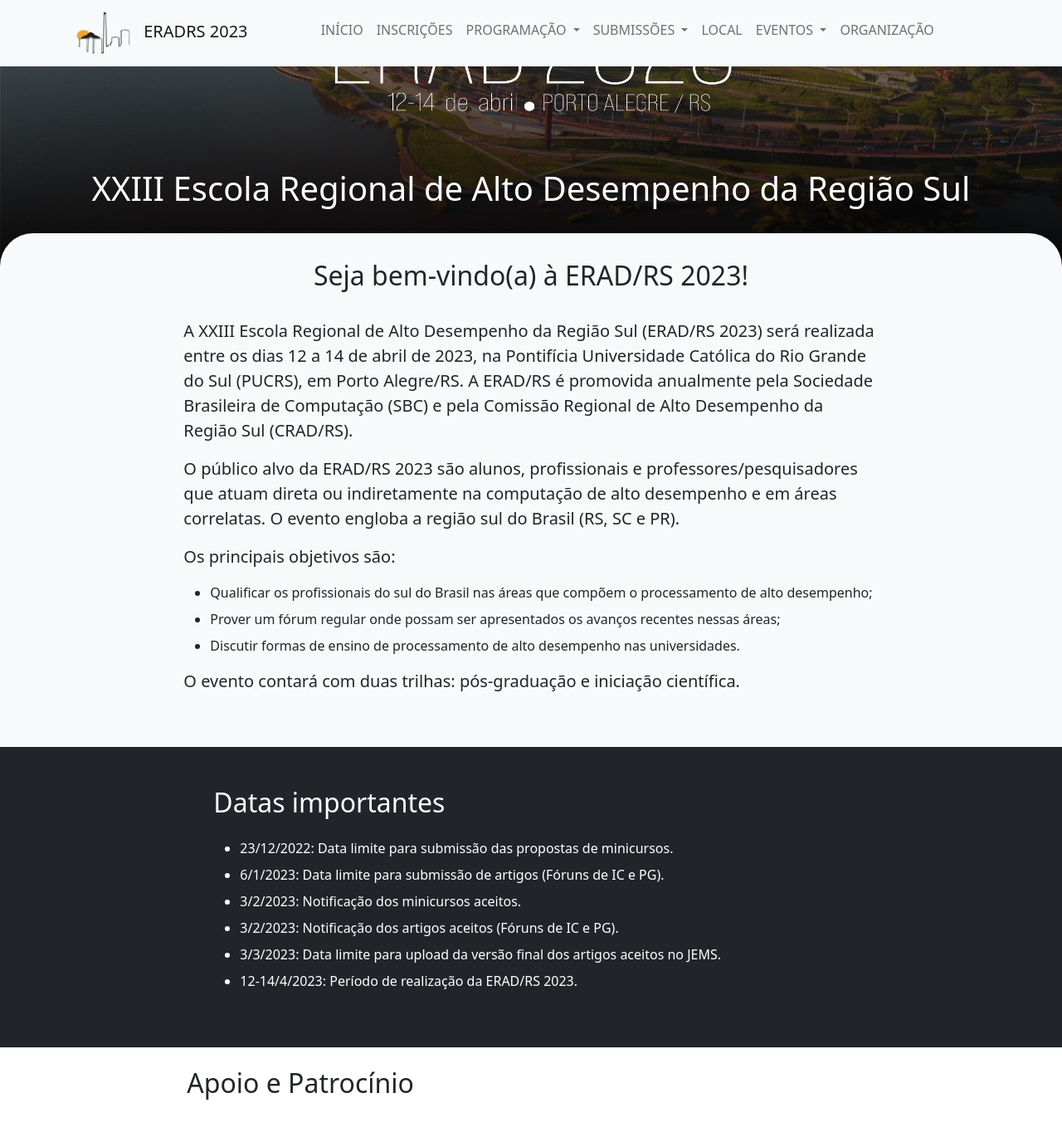
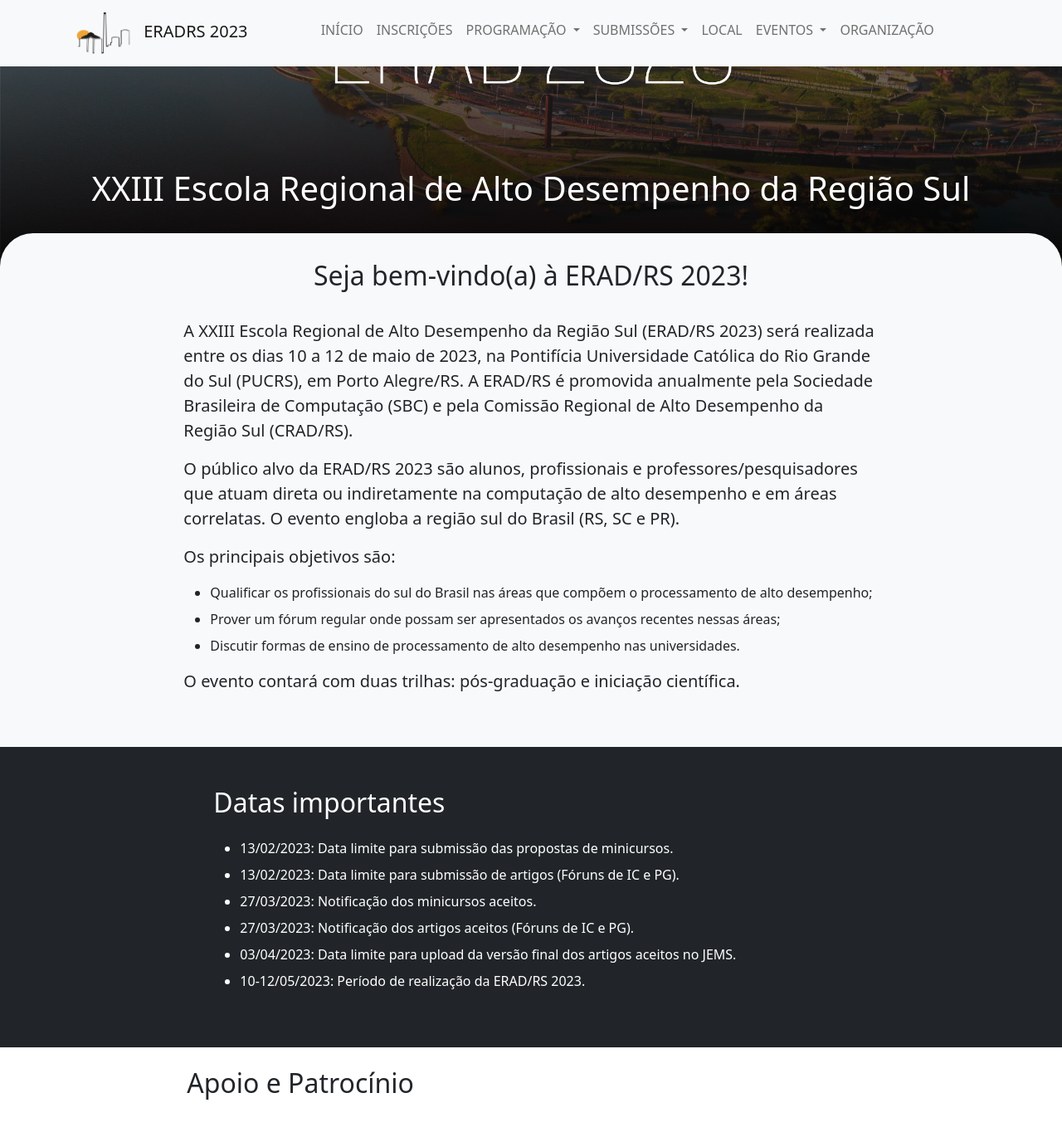
Before and after one commit to cradrs/eradrs2023, a Jekyll site: the page built from index.markdown, in a window 1280 px wide and 1400 px high, scrolled down 378 px. Shown: the top 1364 px of the window at 83% size. Built offline with Jekyll 4.4.1, drawn with Linux system fonts in a browser that asks for light colours.

Commit message:
datas atualizadas

```diff
--- a/_data/organizacao.yml
+++ b/_data/organizacao.yml
@@ -9,7 +9,7 @@
 
 coordenacao-pg:
   - Lucas Schnorr (UFRGS)
-  - Vinicus Pinto (FURG)
+  - Vinícius Pinto (FURG)
 
 coordenacao-minicursos:
   - Guilherme Galante (UNIOESTE)
@@ -21,7 +21,7 @@
   - Guilherme Koslovski (UDESC)
 
 whpc:
-  -
+  - Andriele do Carmo (UNISINOS)
 
 equipe-local:
   -
--- a/_layouts/home.html
+++ b/_layouts/home.html
@@ -6,7 +6,7 @@
 <section id="light-card">
   <div class="p-2 pb-5 container col-sm-12 col-lg-8 text-justify">
     <h2 class="p-4 text-center">Seja bem-vindo(a) à ERAD/RS 2023!</h2>
-    <p class="lead">A XXIII Escola Regional de Alto Desempenho da Região Sul (ERAD/RS 2023) será realizada entre os dias 12 a 14 de abril de 2023, na Pontifícia Universidade Católica do Rio Grande do Sul (PUCRS), em Porto Alegre/RS. A ERAD/RS é promovida anualmente pela Sociedade Brasileira de Computação (SBC) e pela Comissão Regional de Alto Desempenho da Região Sul (CRAD/RS).</p>
+    <p class="lead">A XXIII Escola Regional de Alto Desempenho da Região Sul (ERAD/RS 2023) será realizada entre os dias 10 a 12 de maio de 2023, na Pontifícia Universidade Católica do Rio Grande do Sul (PUCRS), em Porto Alegre/RS. A ERAD/RS é promovida anualmente pela Sociedade Brasileira de Computação (SBC) e pela Comissão Regional de Alto Desempenho da Região Sul (CRAD/RS).</p>
     <p class="lead">O público alvo da ERAD/RS 2023 são alunos, profissionais e professores/pesquisadores que atuam direta ou indiretamente na computação de alto desempenho e em áreas correlatas. O evento engloba a região sul do Brasil (RS, SC e PR).</p>
     <p class="lead">Os principais objetivos são:</p>
     <ul>
@@ -23,17 +23,17 @@
   <div class="pb-1 container col-sm-12 col-lg-8 text-justify">
     <h2>Datas importantes</h2>
     <ul class="mt-4">
-      <li>23/12/2022: Data limite para submissão das propostas de minicursos.</li>
-      <li>6/1/2023: Data limite para submissão de artigos (Fóruns de IC e PG).</li>
-      <li>3/2/2023: Notificação dos minicursos aceitos.</li>
-      <li>3/2/2023: Notificação dos artigos aceitos (Fóruns de IC e PG).</li>
-      <li>3/3/2023: Data limite para upload da versão final dos artigos aceitos no JEMS.</li>
+      <li>13/02/2023: Data limite para submissão das propostas de minicursos.</li>
+      <li>13/02/2023: Data limite para submissão de artigos (Fóruns de IC e PG).</li>
+      <li>27/03/2023: Notificação dos minicursos aceitos.</li>
+      <li>27/03/2023: Notificação dos artigos aceitos (Fóruns de IC e PG).</li>
+      <li>03/04/2023: Data limite para upload da versão final dos artigos aceitos no JEMS.</li>
 <!--      <li>Março/2022: Data limite para upload do termo de autorização de publicação (JEMS).</li>
       <li>Março/2022: Data limite para preenchimento do formulário para solicitação do voucher.</li>
       <li>Março/2022: Data limite para Inscrição de autores no ECOS</li>
       <li>Março/2022: Data limite para envio do da versão final do texto dos minicursos.</li>
       <li>Abril/2022: Data limite para envio dos slides e códigos dos minicursos.</li>-->
-      <li>12-14/4/2023: Período de realização da ERAD/RS 2023.</li>
+      <li>10-12/05/2023: Período de realização da ERAD/RS 2023.</li>
     </ul>
   </div>
 </section>
--- a/chamada_de_trabalhos.html
+++ b/chamada_de_trabalhos.html
@@ -13,9 +13,9 @@
     </ul>
     <h4>Datas importantes</h4>
     <ul class="mt-4">
-      <li>6/1/2023: Data limite para submissão de artigos (Fóruns de IC e PG).</li>
-      <li>3/2/2023: Notificação dos artigos aceitos (Fóruns de IC e PG).</li>
-      <li>3/3/2023: Data limite para upload da versão final dos artigos aceitos no JEMS.</li>
+      <li>13/02/2023: Data limite para submissão de artigos (Fóruns de IC e PG).</li>
+      <li>27/03/2023: Notificação dos artigos aceitos (Fóruns de IC e PG).</li>
+      <li>03/04/2023: Data limite para upload da versão final dos artigos aceitos no JEMS.</li>
     </ul>
     <p class="lead">OBSERVAÇÃO: Todos os prazos são até às 23h59min (horário oficial de Brasília – BRT).</p>
     <h4>Formato e Submissão</h4>
```
Also changed, not shown: img/Branco.png, img/Branco_old.png (added), img/SBC.svg, img/SBC_old.svg (added), 4 other files.
